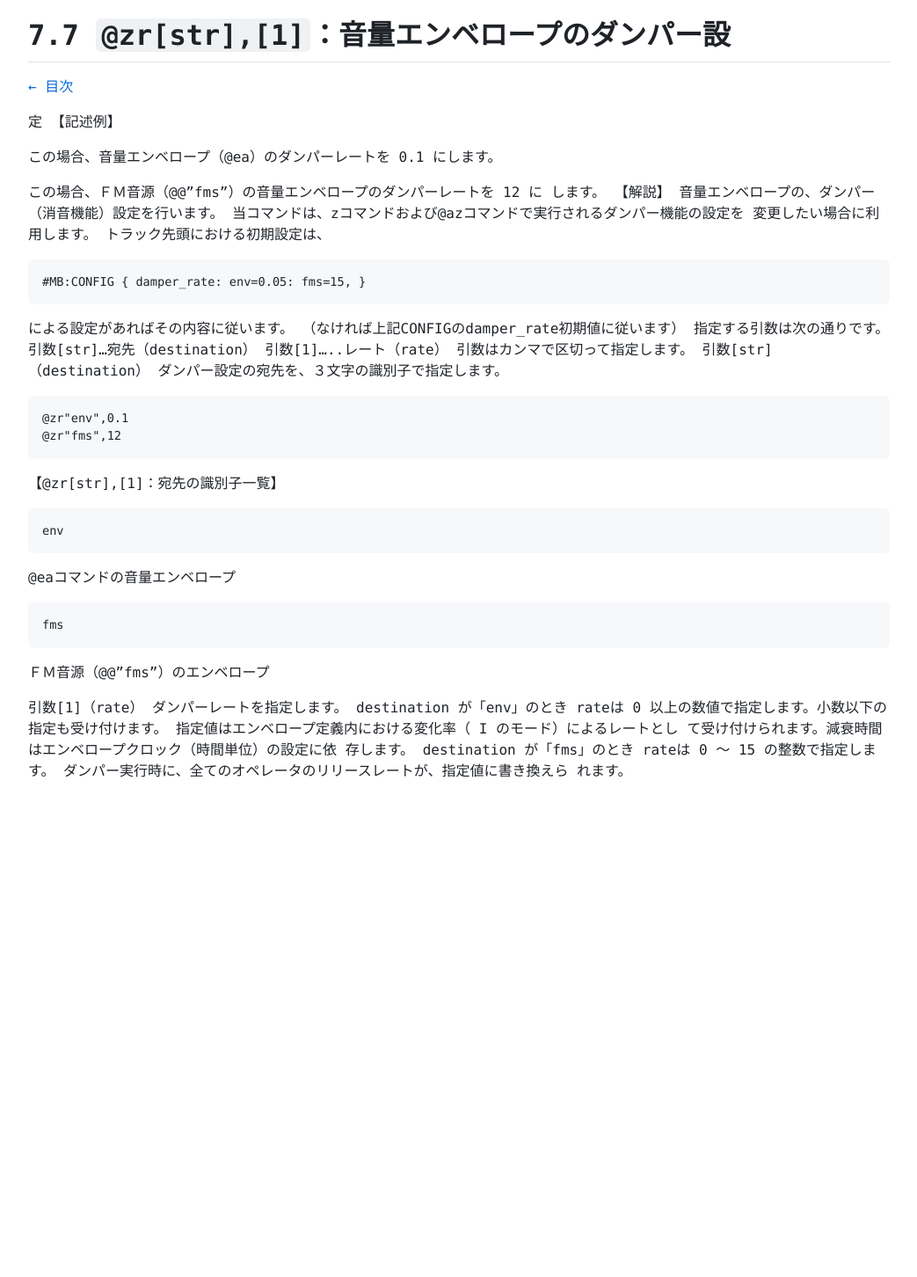
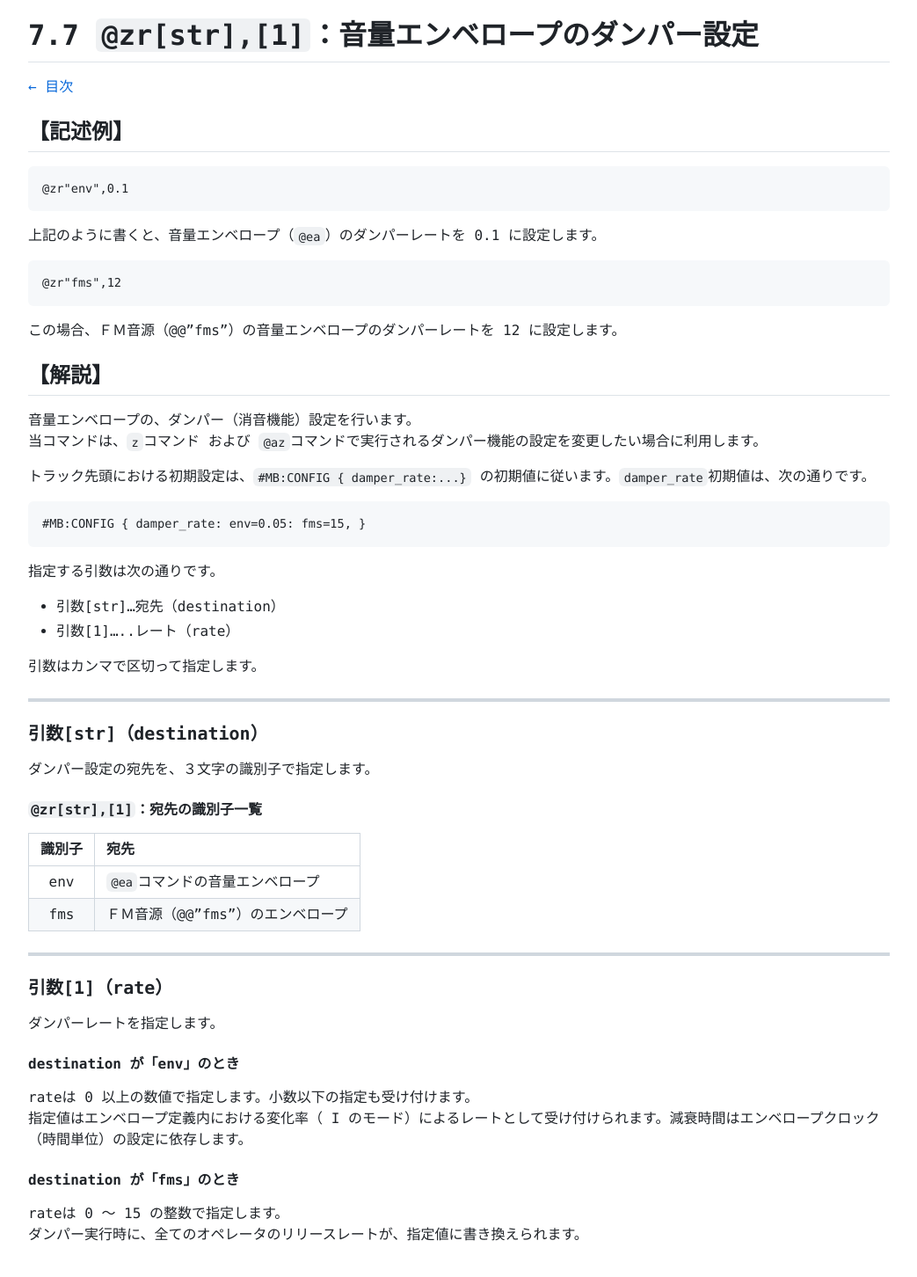
Before and after one commit to lineardrive/V3MMLmanual, a Jekyll site: the page built from docs/ch07/7_7.md, in a window 1280 px wide. Shown: the whole page at 88% size, without its empty margins (8-1051 px from the left). Built offline with Jekyll 4.4.1, drawn with Linux system fonts in a browser that asks for light colours; our own code applies the rules of GitHub Pages for plain Markdown files; before the commit the page ends 925 px from its top, so only the background shows below that.

Commit message:
7_9まで更新

````diff
--- a/docs/ch07/7_7.md
+++ b/docs/ch07/7_7.md
@@ -1,52 +1,64 @@
-# 7.7 `@zr[str],[1]`：音量エンベロープのダンパー設
+# 7.7 `@zr[str],[1]`：音量エンベロープのダンパー設定
 
 [← 目次](../index.md)
 
-定
-【記述例】
+## 【記述例】
 
-この場合、音量エンベロープ（@ea）のダンパーレートを 0.1 にします。
+```mml
+@zr"env",0.1
+```
 
-この場合、ＦＭ音源（@@"fms"）の音量エンベロープのダンパーレートを 12 に
-します。
-【解説】
+上記のように書くと、音量エンベロープ（`@ea`）のダンパーレートを 0.1 に設定します。
+
+```mml
+@zr"fms",12
+```
+
+この場合、ＦＭ音源（@@"fms"）の音量エンベロープのダンパーレートを 12 に設定します。
+
+## 【解説】
+
 音量エンベロープの、ダンパー（消音機能）設定を行います。
-当コマンドは、zコマンドおよび@azコマンドで実行されるダンパー機能の設定を
-変更したい場合に利用します。
-トラック先頭における初期設定は、
+当コマンドは、`z`コマンド および `@az`コマンドで実行されるダンパー機能の設定を変更したい場合に利用します。
+
+トラック先頭における初期設定は、`#MB:CONFIG { damper_rate:...}` の初期値に従います。`damper_rate`初期値は、次の通りです。
+
 ```mml
 #MB:CONFIG { damper_rate: env=0.05: fms=15, }
 ```
-による設定があればその内容に従います。
-（なければ上記CONFIGのdamper_rate初期値に従います）
+
 指定する引数は次の通りです。
-引数[str]...宛先（destination）
-引数[1].....レート（rate）
+
+- 引数[str]...宛先（destination）
+- 引数[1].....レート（rate）
+
 引数はカンマで区切って指定します。
-引数[str]（destination）
+
+---
+
+### 引数[str]（destination）
+
 ダンパー設定の宛先を、３文字の識別子で指定します。
-```mml
-@zr"env",0.1
-@zr"fms",12
-```
-【@zr[str],[1]：宛先の識別子一覧】
-```
-env
-```
-@eaコマンドの音量エンベロープ
-```
-fms
-```
-ＦＭ音源（@@"fms"）のエンベロープ
 
-引数[1]（rate）
+#### `@zr[str],[1]`：宛先の識別子一覧
+
+|識別子|宛先|
+|:-:|:-|
+|env|`@ea`コマンドの音量エンベロープ|
+|fms|ＦＭ音源（@@"fms"）のエンベロープ|
+
+---
+
+### 引数[1]（rate）
+
 ダンパーレートを指定します。
-destination が「env」のとき
+
+#### destination が「env」のとき
+
 rateは 0 以上の数値で指定します。小数以下の指定も受け付けます。
-指定値はエンベロープ定義内における変化率（ I のモード）によるレートとし
-て受け付けられます。減衰時間はエンベロープクロック（時間単位）の設定に依
-存します。
-destination が「fms」のとき
+指定値はエンベロープ定義内における変化率（ I のモード）によるレートとして受け付けられます。減衰時間はエンベロープクロック（時間単位）の設定に依存します。
+
+#### destination が「fms」のとき
+
 rateは 0 〜 15 の整数で指定します。
-ダンパー実行時に、全てのオペレータのリリースレートが、指定値に書き換えら
-れます。
+ダンパー実行時に、全てのオペレータのリリースレートが、指定値に書き換えられます。
````
Also changed, not shown: docs/ch07/7_8.md (+20 -17 lines), docs/ch07/7_9.md (+58 -45 lines), docs/index.md (+1 -1 lines).
